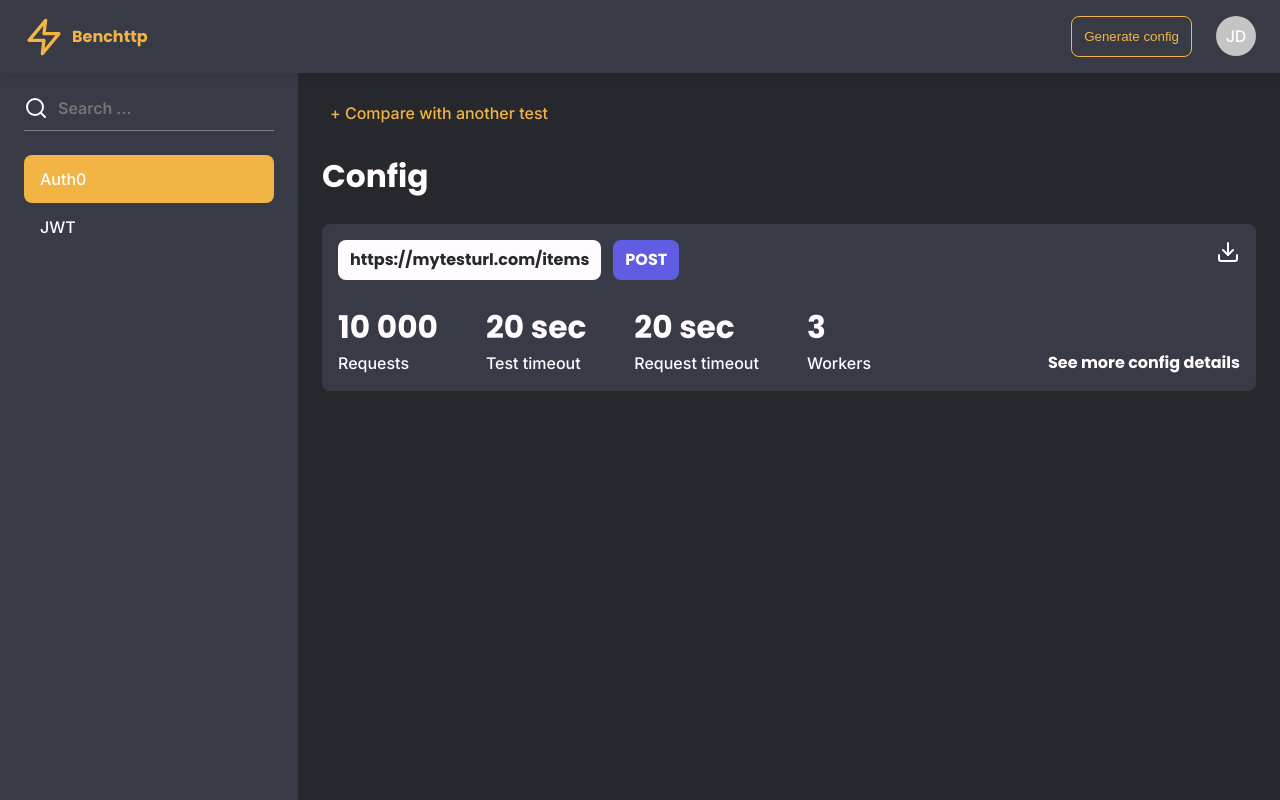
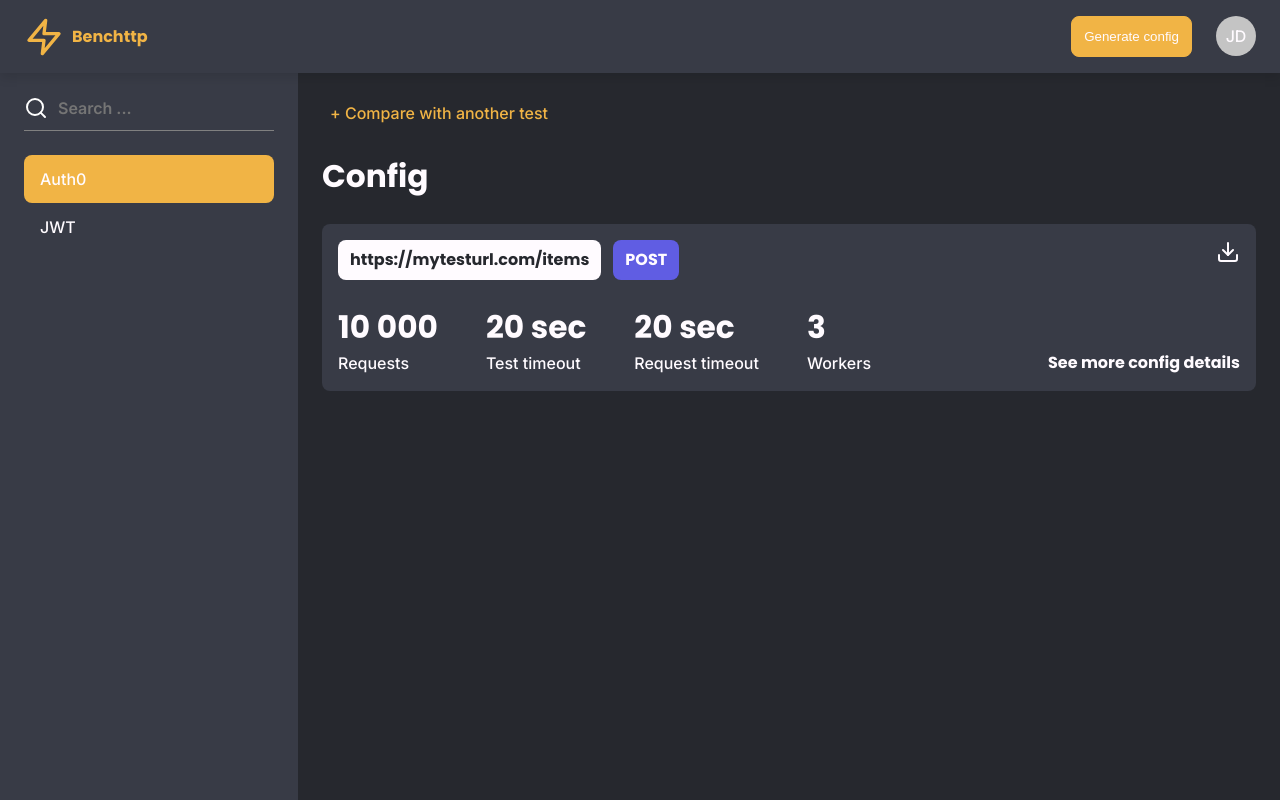
Before and after one commit to benchttp/webapp, a React (Create React App) app: page / in a window 1280 px wide. Built offline with nearby package versions, Linux system fonts and the light colour scheme.

Commit message:
#57 Added onClick handler, fix issue

```diff
--- a/src/components/Button/core/Button.types.ts
+++ b/src/components/Button/core/Button.types.ts
@@ -9,6 +9,7 @@ interface IGenericProps extends IStandardProps {
   secondaryColor?: Colors
   hover?: boolean
   active?: boolean
+  onClick?: () => void
 }
 
 interface IPrimaryButtonProps extends IGenericProps {
--- a/src/components/Button/index.tsx
+++ b/src/components/Button/index.tsx
@@ -8,8 +8,9 @@ export const PrimaryButton: FC<IProps> = ({
   children,
   className = '',
   appearence = ButtonAppearence.PRIMARY,
+  onClick,
 }) => (
-  <StyledButton className={className} appearance={appearence}>
+  <StyledButton className={className} appearance={appearence} onClick={onClick}>
     {children}
   </StyledButton>
 )
--- a/src/components/Header/index.tsx
+++ b/src/components/Header/index.tsx
@@ -38,7 +38,7 @@ export const Header: FC<IProps> = (props) => {
       <div className="f">
         <StyledButton
           className="mr-4"
-          appearance={ButtonAppearence.OUTLINE}
+          appearance={ButtonAppearence.PRIMARY}
           mainColor={Colors.PRIMARY}
           secondaryColor={Colors.WHITE}
           active={true}
--- a/src/components/index.ts
+++ b/src/components/index.ts
@@ -10,3 +10,4 @@ export * from './CardResult'
 export * from './Dropdown'
 export * from './Tag'
 export * from './ExpansionPanel'
+export * from './Button'
```
